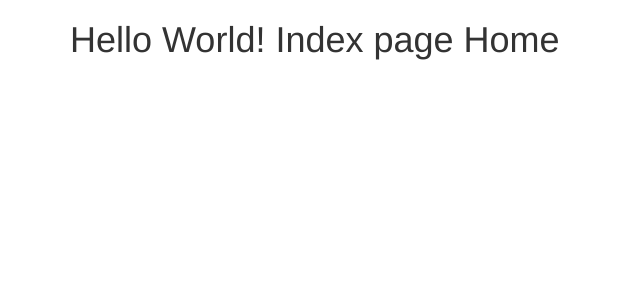
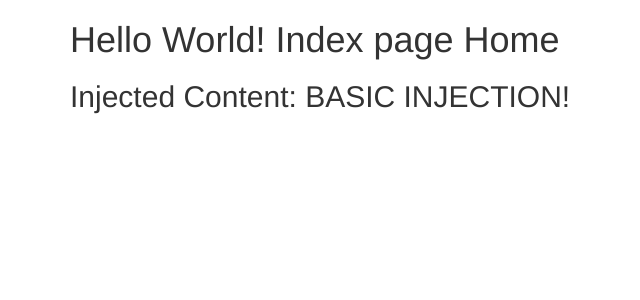
Before and after one commit to mickiyas123/Python-and-Django-Bootcamp, a Django app: page / in a window 1280 px wide. Shown: the top 300 px of the page, without its empty margins (0-640 px from the left). Run offline with Django 3.2, Linux system fonts and the light colour scheme; some libraries are stand-ins or nearby versions.

Commit message:
in views.py i created a method for dynamiclly injection data in to the index.html

```diff
--- a/advanced_section/advcbv/basic_app/views.py
+++ b/advanced_section/advcbv/basic_app/views.py
@@ -6,3 +6,7 @@ from django.views.generic import View,TemplateView
 
 class IndexView(TemplateView):
     template_name = 'index.html'
+    def get_context_data(self,**kwargs):
+        context = super().get_context_data(**kwargs)
+        context['injectme'] = 'BASIC INJECTION!'
+        return context
--- a/advanced_section/advcbv/templates/index.html
+++ b/advanced_section/advcbv/templates/index.html
@@ -1,4 +1,5 @@
 {% extends "base.html" %}
 {% block body_block %}
 <h1>Hello World! Index page Home</h1>
+<h2>Injected Content: {{injectme}}</h2>
 {% endblock %}
```
